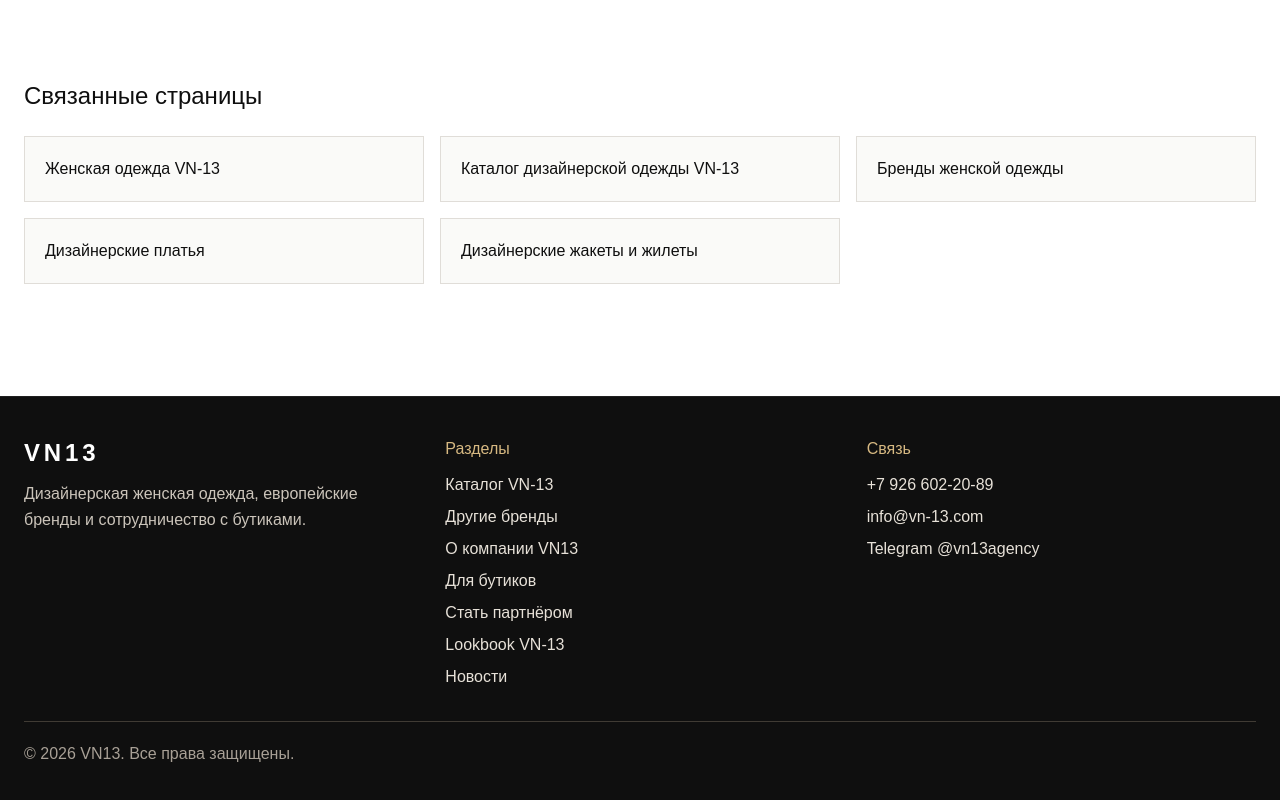
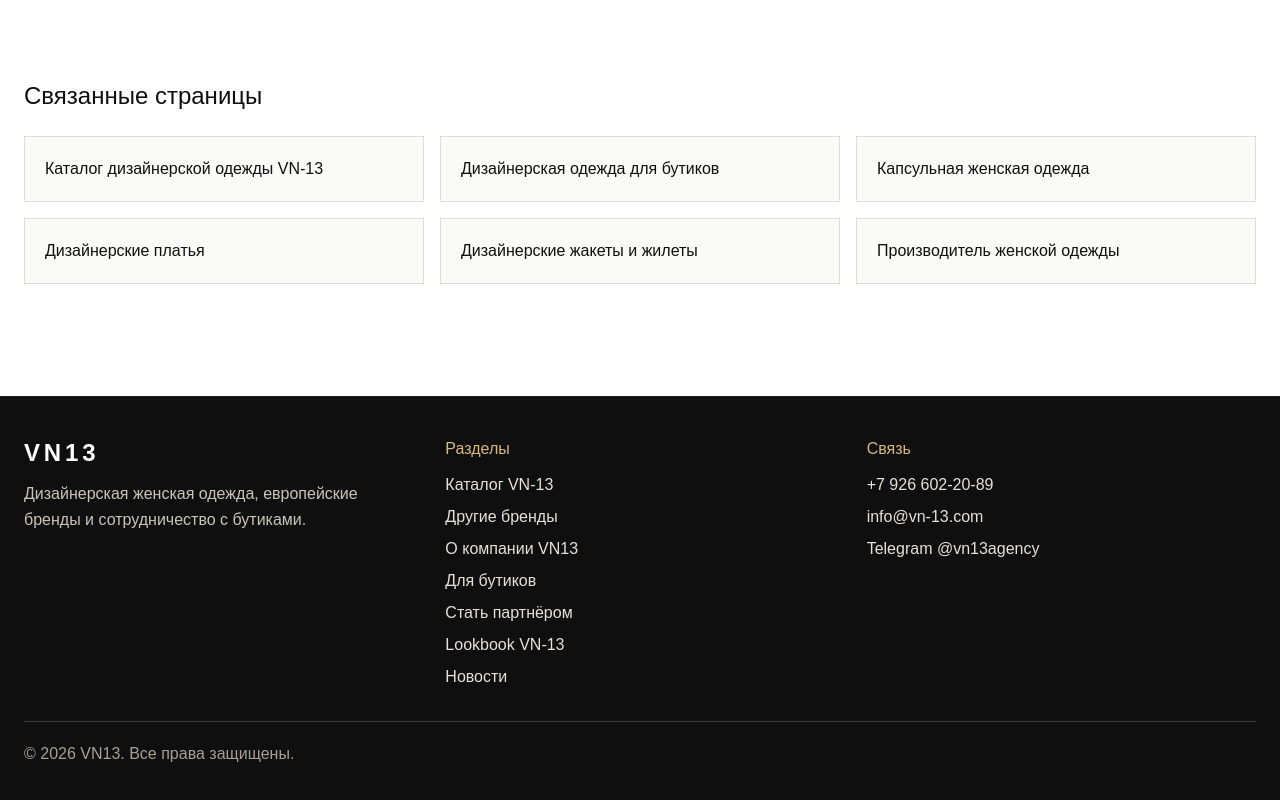
Before and after one commit to coffeeshop13/vn-13, a Next.js app: page /dizaynerskaya-zhenskaya-odezhda in a window 1280 px wide. Shown: the part 2490-3290 px from the top of the page. Built offline with nearby package versions, Linux system fonts and the light colour scheme.

Commit message:
Strengthen designer clothing interlinking

```diff
--- a/app/dizaynerskaya-zhenskaya-odezhda/page.tsx
+++ b/app/dizaynerskaya-zhenskaya-odezhda/page.tsx
@@ -64,6 +64,14 @@
             'В приоритете капсульная женская одежда: платья, жакеты, трикотаж, верхние слои и выразительные фактуры.',
         },
       ]}
+      relatedLinks={[
+        { href: '/vn-13-brand', label: 'Каталог дизайнерской одежды VN-13' },
+        { href: '/zhenskaya-odezhda-dlya-butikov', label: 'Дизайнерская одежда для бутиков' },
+        { href: '/kapsulnaya-zhenskaya-odezhda', label: 'Капсульная женская одежда' },
+        { href: '/платья', label: 'Дизайнерские платья' },
+        { href: '/жакеты-и-жилеты', label: 'Дизайнерские жакеты и жилеты' },
+        { href: '/proizvoditel-zhenskoy-odezhdy', label: 'Производитель женской одежды' },
+      ]}
     />
   )
 }
```
